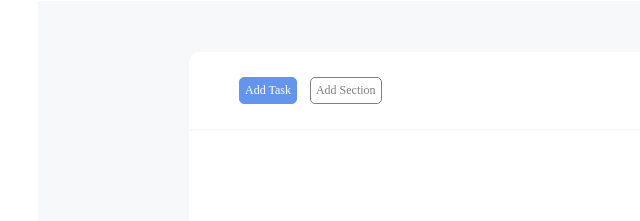
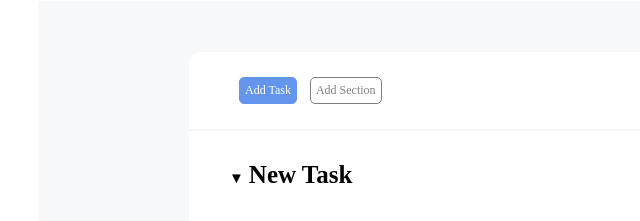
Before and after one commit to AlessandroMarinuzzi/html-css-toboolist, a plain HTML site: page index.html in a window 1280 px wide. Shown: the part 107-328 px from the top of the page, without its empty margins (0-640 px from the left). Drawn offline with Linux system fonts and the light colour scheme.

Commit message:
Add first voice

```diff
--- a/index.html
+++ b/index.html
@@ -28,6 +28,7 @@
 
             <!-- Screen -->
             <div class="screen">
+                <h3 class="prima-voce">New Task</h3>
 
             </div>
             <!-- /Screen -->
--- a/style.css
+++ b/style.css
@@ -64,3 +64,19 @@ h1{
     margin: auto;
     margin-top: 2px;
 }
+
+.prima-voce{
+    margin-top: 2px;
+    padding: 30px;
+}
+
+h3::before{
+    content: ' \25BC';
+    font-size: 15px;
+    padding: 5px;
+    margin-left: 5px;
+}
+h3{
+    font-size: 25px;
+
+}
```
